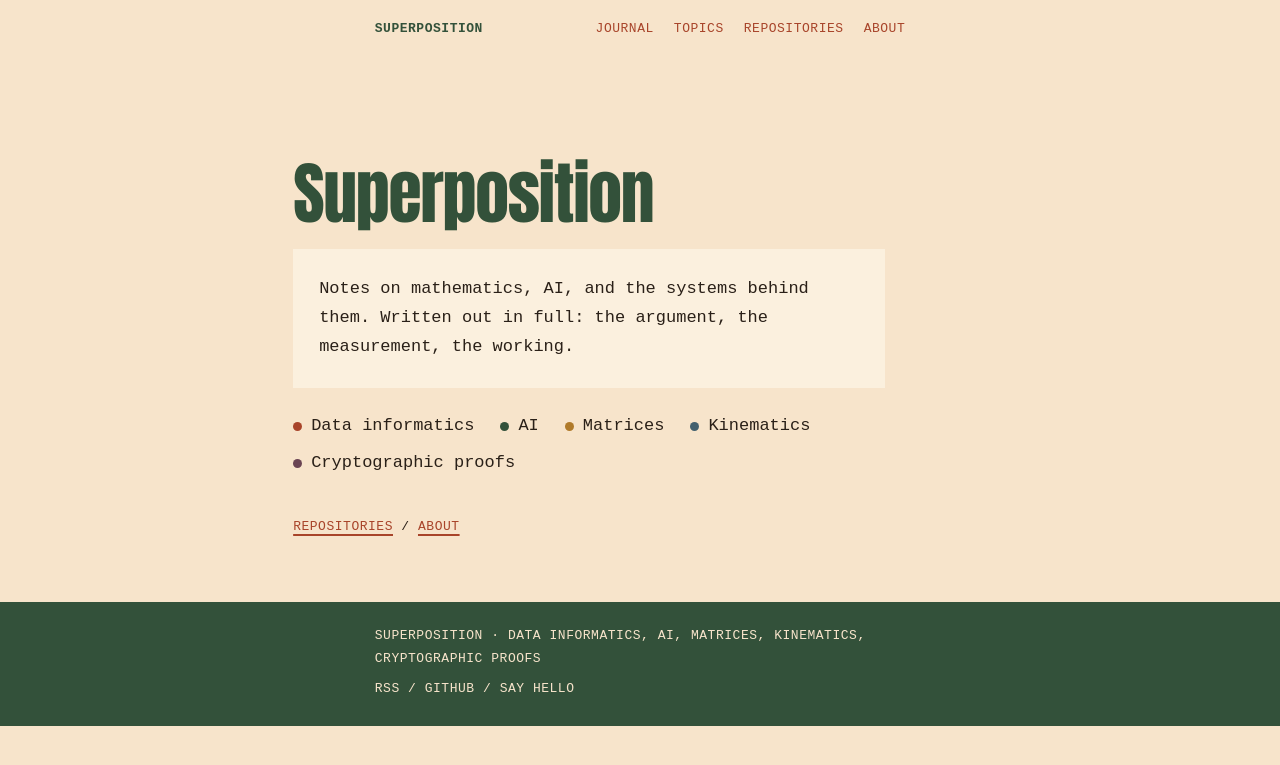
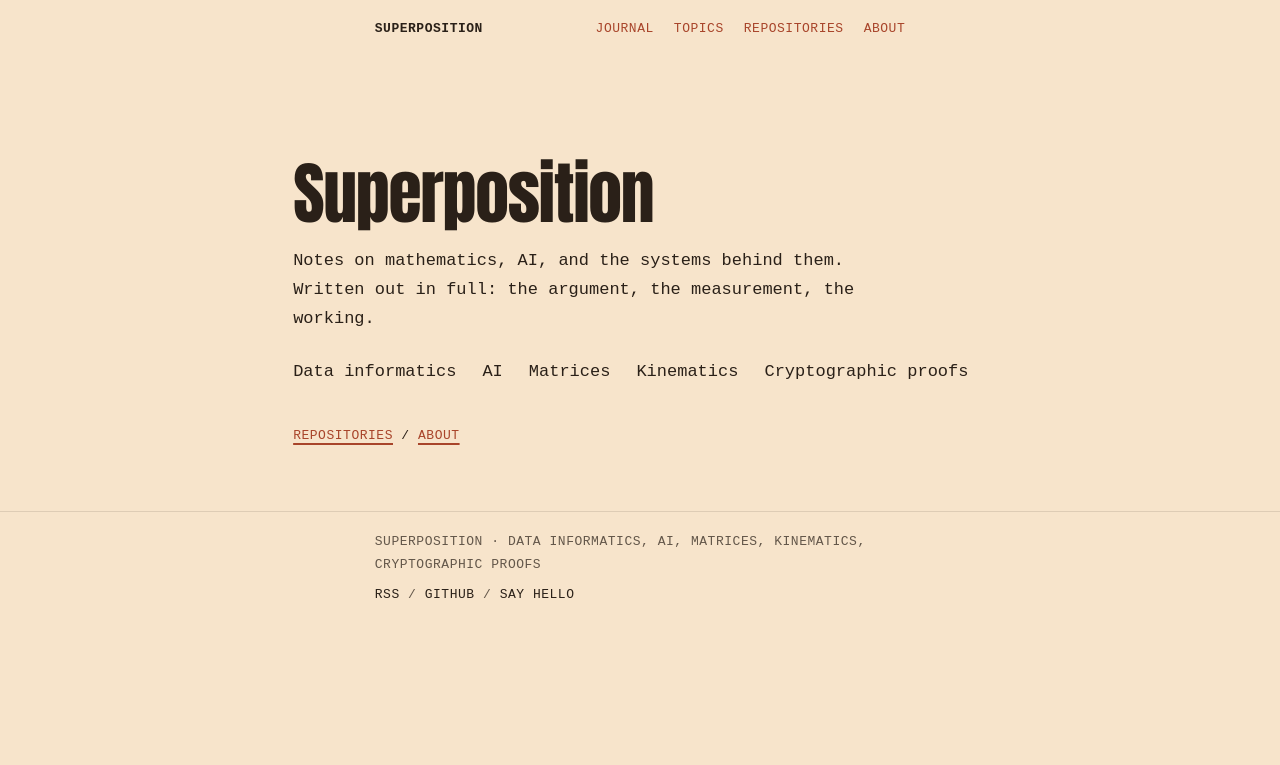
Before and after one commit to superposition/superposition.github.io, a Jekyll site: the page built from index.html, in a window 1280 px wide. Shown: the top 765 px of the page. Built offline with Jekyll 4.4.1, drawn with Linux system fonts in a browser that asks for light colours.

Commit message:
One accent: paper, ink, and clay only where it is interactive
Five hues on cream read as a swatch sheet, which is the opposite of what the
page is for. This keeps the artwork as the only colour.

Paper #f7e4cb, ink #2a2018, one accent #a8442a on links, focus rings and
selection, with underlines that thin on hover. The masthead is ink. Section
rules are a 12% ink hairline, and meta text is ink at 72%. No coloured footer
band, no tinted panel, no topic dots, no second accent.

Also removes the dot markup and the per-topic colour keys, so the topic list is
plain links again, and carries the band wiring that #22's empty commit missed.

```diff
--- a/_data/topics.yml
+++ b/_data/topics.yml
@@ -1,15 +1,10 @@
 - slug: data-informatics
   name: Data informatics
-  colour: clay
 - slug: ai
   name: AI
-  colour: pine
 - slug: matrices
   name: Matrices
-  colour: ochre
 - slug: kinematics
   name: Kinematics
-  colour: slate
 - slug: cryptographic-proofs
   name: Cryptographic proofs
-  colour: plum
--- a/assets/notebook.css
+++ b/assets/notebook.css
@@ -1,6 +1,6 @@
 @charset "UTF-8";
-/* Superposition — warm paper, pine ink, one clay accent.
-   A text page first: colour carried by structure, not decoration. */
+/* Superposition — paper, ink, one accent.
+   A text page: one column, clay only where it is interactive, art at the end. */
 
 @font-face {
   font-family: Anton;
@@ -13,13 +13,10 @@
 :root {
   color-scheme: light;
   --paper: #f7e4cb;
-  --surface: #fbf0de;
   --ink: #2a2018;
-  --pine: #33513a;
-  --clay: #a8442a;
-  --ochre: #b07a2a;
-  --slate: #43606e;
-  --plum: #6a4453;
+  --ink-soft: rgba(42, 32, 24, .72);
+  --accent: #a8442a;
+  --hairline: rgba(42, 32, 24, .12);
   --mono: 'Courier New', Courier, monospace;
   --display: Anton, Impact, 'Arial Narrow', sans-serif;
   --gutter: 24px;
@@ -42,17 +39,17 @@ body {
   -webkit-font-smoothing: antialiased;
 }
 
-::selection { background: var(--clay); color: var(--paper); }
+::selection { background: var(--accent); color: var(--paper); }
 
 a {
-  color: var(--clay);
+  color: var(--accent);
   text-decoration: underline;
   text-decoration-thickness: 2px;
   text-decoration-color: currentColor;
   text-underline-offset: 4px;
 }
 a:hover { text-decoration-thickness: 1px; }
-a:focus-visible { outline: 2px solid var(--clay); outline-offset: 5px; }
+a:focus-visible { outline: 2px solid var(--accent); outline-offset: 5px; }
 img, svg { display: block; max-width: 100%; height: auto; }
 h1, h2, h3, p, figure, blockquote { margin: 0; }
 
@@ -80,60 +77,47 @@ h1, h2, h3, p, figure, blockquote { margin: 0; }
   padding-block: 18px 4px;
   font-size: 13px; text-transform: uppercase; letter-spacing: .04em;
 }
-.home-link { color: var(--pine); text-decoration: none; font-weight: bold; }
+.home-link { color: var(--ink); text-decoration: none; font-weight: bold; }
 .site-header nav { display: flex; gap: 20px; }
 .site-header nav a { text-decoration: none; }
 .site-header nav a:hover { text-decoration: underline; text-decoration-thickness: 1px; }
-.site-header nav [aria-current] { text-decoration: underline; text-underline-offset: 5px; }
+.site-header nav [aria-current] { color: var(--ink); text-decoration: underline; text-underline-offset: 5px; }
 
 .site-footer {
   margin-top: clamp(40px, 6vw, 64px);
-  padding-block: 22px 26px;
-  background: var(--pine);
-  color: var(--paper);
+  padding-block: 18px 30px;
+  border-top: 1px solid var(--hairline);
   font-size: 13px; line-height: 1.8; text-transform: uppercase; letter-spacing: .04em;
+  color: var(--ink-soft);
 }
 .site-footer p + p { margin-top: 6px; }
-.site-footer a { color: var(--paper); text-decoration: none; }
-.site-footer a:hover { text-decoration: underline; text-decoration-thickness: 1px; }
+.site-footer a { color: var(--ink); text-decoration: none; }
+.site-footer a:hover { color: var(--accent); text-decoration: underline; text-decoration-thickness: 1px; }
 
 /* Home ----------------------------------------------------------------- */
 
 .masthead {
-  position: relative;
   margin-top: clamp(56px, 9vw, 120px);
   font: clamp(38px, 9vw, 68px)/1 var(--display);
   letter-spacing: -.02em;
-  color: var(--pine);
+  color: var(--ink);
 }
 
-.intro {
-  margin-top: 22px;
-  padding: clamp(16px, 2.4vw, 26px);
-  background: var(--surface);
-  max-width: 58ch;
-}
+.intro { margin-top: 20px; max-width: 58ch; }
 
 .topic-list {
   list-style: none; display: flex; flex-wrap: wrap;
   gap: 8px 26px; margin: 24px 0 0; padding: 0;
   font-size: 17px;
 }
-.topic-list li { display: flex; align-items: center; gap: 9px; }
 .topic-list a { color: var(--ink); text-decoration: none; }
-.topic-list a:hover { text-decoration: underline; text-decoration-thickness: 1px; text-decoration-color: var(--clay); }
-.dot { width: 9px; height: 9px; border-radius: 50%; flex: 0 0 auto; }
-.dot-clay { background: var(--clay); }
-.dot-pine { background: var(--pine); }
-.dot-ochre { background: var(--ochre); }
-.dot-slate { background: var(--slate); }
-.dot-plum { background: var(--plum); }
+.topic-list a:hover { color: var(--accent); text-decoration: underline; text-decoration-thickness: 1px; }
 
 .recent { margin-top: clamp(32px, 4vw, 44px); }
 .recent h2 {
-  padding-top: 14px; border-top: 1px solid var(--ochre);
+  padding-top: 14px; border-top: 1px solid var(--hairline);
   font: 13px/1.6 var(--mono); text-transform: uppercase; letter-spacing: .04em;
-  color: var(--ink);
+  color: var(--ink-soft);
 }
 .more { margin-top: 14px; font-size: 13px; text-transform: uppercase; letter-spacing: .04em; }
 
@@ -142,8 +126,8 @@ h1, h2, h3, p, figure, blockquote { margin: 0; }
   font-size: 13px; text-transform: uppercase; letter-spacing: .04em;
 }
 
-/* One band of artwork, rendered only when the asset exists: a 4/5 portrait at
-   the full measure, no blend, no crop, closing the page rather than striping it. */
+/* The one band of artwork, rendered only when the asset exists: a 4/5
+   portrait at the full measure, closing the page rather than striping it. */
 .band { margin-top: clamp(40px, 5vw, 64px); aspect-ratio: 4 / 5; }
 .band img { display: block; width: 100%; height: 100%; }
 
@@ -152,13 +136,13 @@ h1, h2, h3, p, figure, blockquote { margin: 0; }
 .page-heading { padding-block: clamp(30px, 5vw, 52px) clamp(8px, 1.4vw, 14px); }
 .page-heading h1 { font: clamp(30px, 5vw, 46px)/1.05 var(--display); letter-spacing: -.02em; }
 
-.issue-number { font-size: 13px; text-transform: uppercase; letter-spacing: .04em; color: var(--slate); }
-.empty { font-size: 15px; color: var(--slate); }
+.issue-number { font-size: 13px; text-transform: uppercase; letter-spacing: .04em; color: var(--ink-soft); }
+.empty { font-size: 15px; color: var(--ink-soft); }
 .empty a { color: var(--ink); }
 
 .journal-topic { margin-top: clamp(28px, 3.6vw, 40px); scroll-margin-top: 16px; }
 .journal-topic h2 {
-  padding-top: 12px; border-top: 1px solid var(--ochre);
+  padding-top: 12px; border-top: 1px solid var(--hairline);
   font: 13px/1.6 var(--mono); text-transform: uppercase; letter-spacing: .04em;
   color: var(--ink); margin-bottom: 8px;
 }
@@ -167,19 +151,19 @@ h1, h2, h3, p, figure, blockquote { margin: 0; }
 .entry-list li + li { margin-top: 7px; }
 .entry { display: block; font-size: 15px; line-height: 1.7; text-decoration: none; }
 .entry:hover .entry-title { text-decoration: underline; text-decoration-thickness: 1px; }
-.entry-date { color: var(--slate); }
+.entry-date { color: var(--ink-soft); }
 .entry-date::after { content: "  "; white-space: pre; }
-.entry-title { font-weight: bold; color: var(--clay); }
+.entry-title { font-weight: bold; color: var(--accent); }
 
 /* An entry ------------------------------------------------------------- */
 
 .entry-head { padding-block: clamp(30px, 4.4vw, 52px) clamp(6px, 1.2vw, 12px); }
-.eyebrow { font-size: 13px; text-transform: uppercase; letter-spacing: .04em; color: var(--slate); margin-bottom: 12px; }
+.eyebrow { font-size: 13px; text-transform: uppercase; letter-spacing: .04em; color: var(--ink-soft); margin-bottom: 12px; }
 .entry-head h1 { font: clamp(26px, 4.4vw, 40px)/1.15 var(--display); letter-spacing: -.015em; }
 .lede { margin-top: 12px; font-size: 17px; line-height: 1.6; }
 .entry-foot {
   margin-top: clamp(28px, 3.4vw, 40px); padding-top: 14px;
-  border-top: 1px solid var(--ochre);
+  border-top: 1px solid var(--hairline);
   font-size: 13px; text-transform: uppercase; letter-spacing: .04em;
 }
 .text-link { text-decoration: none; border-bottom: 1px solid currentColor; padding-bottom: 2px; }
@@ -194,12 +178,12 @@ h1, h2, h3, p, figure, blockquote { margin: 0; }
 .prose ul, .prose ol { padding-left: 1.3em; }
 .prose li + li { margin-top: .4em; }
 .prose blockquote {
-  border-left: 3px solid var(--ochre);
+  border-left: 2px solid var(--hairline);
   padding: 2px 0 2px 18px;
   font-size: 17px; line-height: 1.65;
 }
-.prose hr { border: 0; border-top: 1px solid var(--ochre); margin-block: 2.2em; }
-.prose code { font-size: .9em; background: rgba(67, 96, 110, .14); padding: .12em .32em; }
+.prose hr { border: 0; border-top: 1px solid var(--hairline); margin-block: 2.2em; }
+.prose code { font-size: .9em; background: rgba(42, 32, 24, .07); padding: .12em .32em; }
 .prose pre {
   background: var(--ink); color: var(--paper);
   padding: 16px 18px; overflow-x: auto;
@@ -208,15 +192,15 @@ h1, h2, h3, p, figure, blockquote { margin: 0; }
 .prose pre code { background: none; padding: 0; font-size: inherit; }
 .prose a { text-decoration-thickness: 2px; }
 .prose table { display: block; width: 100%; overflow-x: auto; border-collapse: collapse; font-size: 14px; }
-.prose th, .prose td { border-bottom: 1px solid var(--ochre); padding: 8px 14px 8px 0; text-align: left; }
+.prose th, .prose td { border-bottom: 1px solid var(--hairline); padding: 8px 14px 8px 0; text-align: left; }
 .prose th { font-size: 11px; text-transform: uppercase; letter-spacing: .07em; }
 
 .prose figure { margin-block: 1.8em 1.9em; }
 .prose figure img { width: 100%; mix-blend-mode: multiply; }
 .prose figcaption {
   margin-top: 8px; padding-top: 7px;
-  border-top: 1px solid var(--ochre);
-  font-size: 12px; line-height: 1.6;
+  border-top: 1px solid var(--hairline);
+  font-size: 13px; line-height: 1.6;
 }
 
 mjx-container { max-width: 100%; overflow-x: auto; overflow-y: hidden; }
@@ -224,9 +208,9 @@ mjx-container[display="true"] { margin: 1.2em 0 !important; }
 
 /* Audio, only when a post declares it ---------------------------------- */
 
-.audio { margin: 0 0 26px; border: 1px solid var(--slate); padding: 13px 15px 15px; }
+.audio { margin: 0 0 26px; border: 1px solid var(--hairline); padding: 13px 15px 15px; }
 .audio-title { font: bold 13px/1.5 var(--mono); text-transform: uppercase; letter-spacing: .06em; }
-.audio-note { margin-top: 4px; font-size: 13px; line-height: 1.6; color: var(--slate); }
+.audio-note { margin-top: 4px; font-size: 13px; line-height: 1.6; color: var(--ink-soft); }
 .audio audio { width: 100%; margin-top: 12px; }
 .audio-embed { position: relative; margin-top: 12px; padding-top: 56.25%; background: var(--ink); }
 .audio-embed iframe { position: absolute; inset: 0; width: 100%; height: 100%; border: 0; }
--- a/index.html
+++ b/index.html
@@ -7,7 +7,7 @@ image: /assets/art/orbits.png
 <h1 class="masthead">Superposition</h1>
 <p class="intro">Notes on mathematics, AI, and the systems behind them. Written out in full: the argument, the measurement, the working.</p>
 <ul class="topic-list" aria-label="Topics">
-  {% for topic in site.data.topics %}{% assign posts = site.posts | where: "topic", topic.slug %}<li><span class="dot dot-{{ topic.colour }}" aria-hidden="true"></span><a href="{{ '/journal/' | relative_url }}{% if posts.size > 0 %}#{{ topic.slug }}{% endif %}">{{ topic.name }}</a></li>{% endfor %}
+  {% for topic in site.data.topics %}{% assign posts = site.posts | where: "topic", topic.slug %}<li><a href="{{ '/journal/' | relative_url }}{% if posts.size > 0 %}#{{ topic.slug }}{% endif %}">{{ topic.name }}</a></li>{% endfor %}
 </ul>
 {% if site.posts.size > 0 %}
 <section class="recent" aria-labelledby="recent-title">
```
